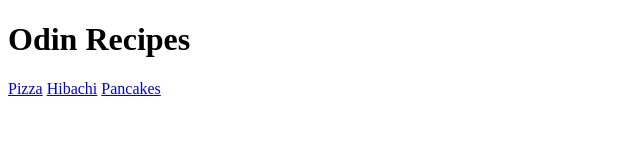
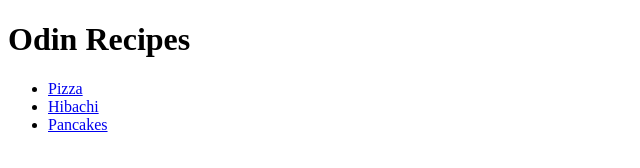
Before and after one commit to almaraz-05/odin-recipes, a plain HTML site: page index.html in a window 1280 px wide. Shown: the whole page, without its empty margins (0-640 px from the left). Drawn offline with Linux system fonts and the light colour scheme.

Commit message:
update files

```diff
--- a/index.html
+++ b/index.html
@@ -6,9 +6,11 @@
     </head>
     <body>
         <h1>Odin Recipes</h1>
-        <a href="./recipes/pizza.html">Pizza</a>
-        <a href="./recipes/hibahi.html">Hibachi</a>
-        <a href="./recipes/pancakes.html">Pancakes</a>
+
+        <ul>
+            <li><a href="./recipes/pizza.html">Pizza</a></li>
+            <li><a href="./recipes/hibachi.html">Hibachi</a></li>
+            <li><a href="./recipes/pancakes.html">Pancakes</a></li>
 
     </body>
 
```
Also changed, not shown: recipes/pancakes.html (+1 -1 lines).
